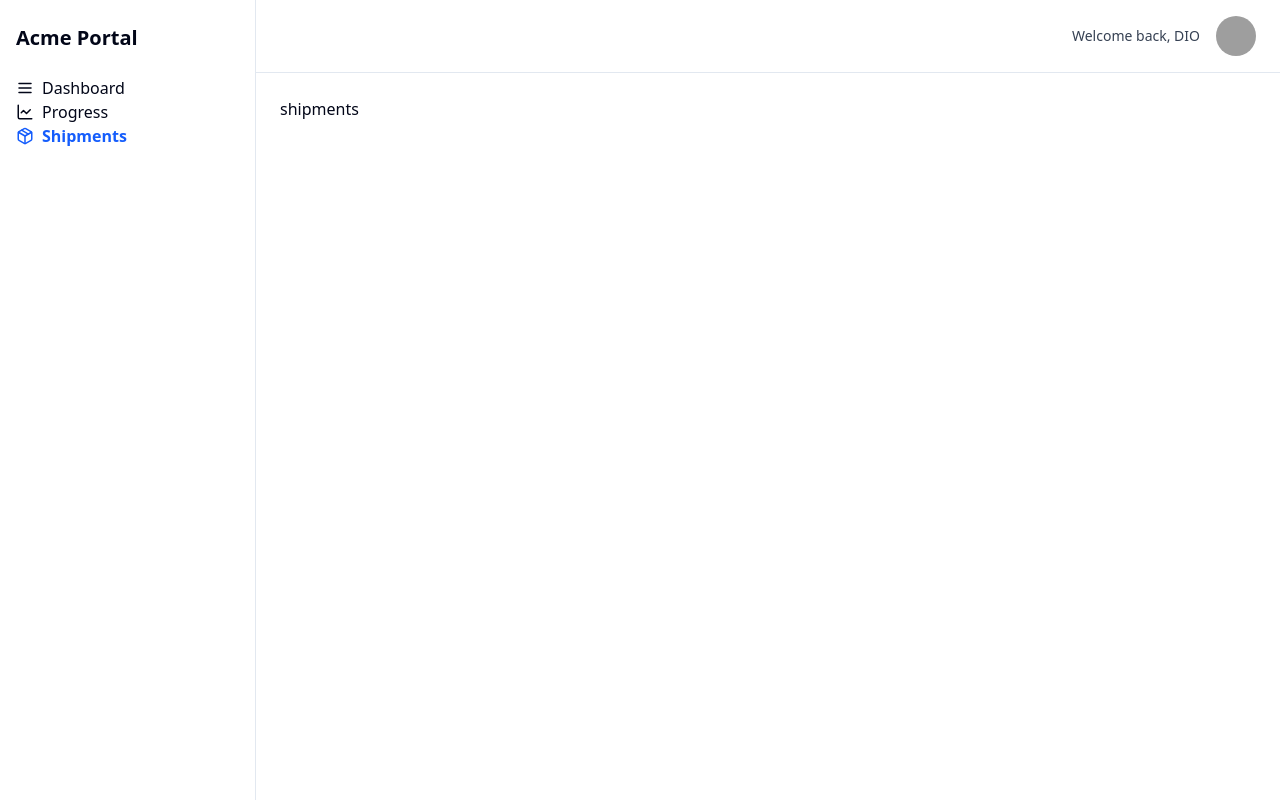
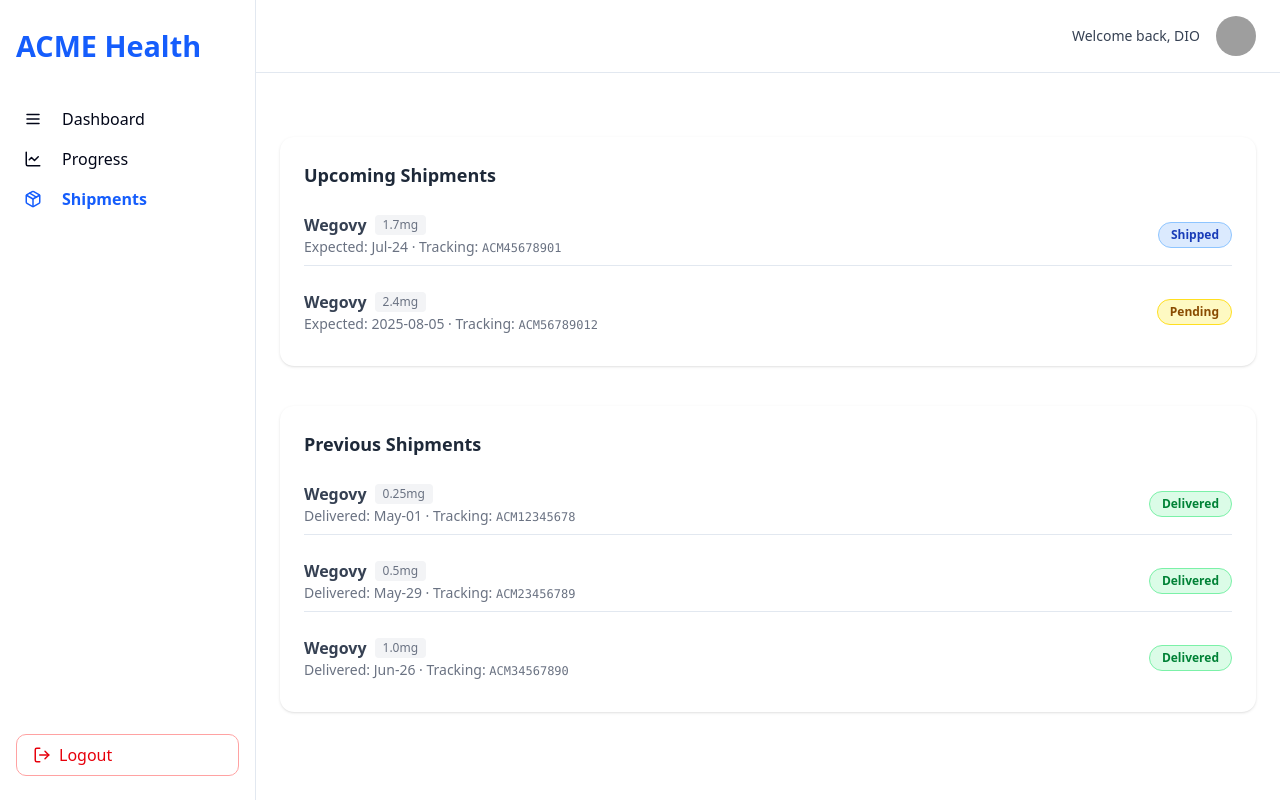
Before and after one commit to Sardar-Sadiq/Assessment-from-Phoenix-labs, a React (Vite) app: page /shipments in a window 1280 px wide. Built offline with nearby package versions, Linux system fonts and the light colour scheme; grey boxes are pictures that could not be loaded.

Commit message:
all pages created and only minor touches are left

```diff
--- a/src/components/Layout.jsx
+++ b/src/components/Layout.jsx
@@ -1,58 +1,55 @@
-import { Outlet, NavLink } from "react-router-dom";
-import { Menu, Package, LineChart } from "lucide-react";
+import { Outlet, NavLink, useNavigate } from "react-router-dom";
+import { Menu, Package, LineChart, LogOut } from "lucide-react";
 import { users } from "../data/users";
 
+export default function Layout() {
   const currentUserId = Number(localStorage.getItem("currentUserId")) || 1;
+  const user = users.find((u) => u.id === currentUserId);
+  const navigate = useNavigate();
 
-  const user = users.find((u) => u.id === currentUserId);
+  function handleLogout() {
+    localStorage.removeItem("currentUserId");
+    navigate("/", { replace: true });
+  }
 
-
-export default function Layout() {
   return (
     <div className="flex h-screen">
       {/* Sidebar */}
-      <aside className="w-64 bg-white border-r px-4 py-6 hidden md:block">
-        <div className="text-xl font-bold mb-6  ">Acme Portal</div>
-        <nav className="space-y-4">
-          <NavLink
-            to="/dashboard"
-            className={({ isActive }) =>
-              isActive ? "font-semibold text-blue-600" : ""
-            }
-          >
-            <div className="flex items-center gap-2">
+      <aside className="w-64 bg-white border-r px-4 py-6 hidden md:flex flex-col justify-between">
+        <div>
+          <div className="text-[1.8rem] font-bold text-blue-600 mb-8">ACME Health</div>
+          <nav className="space-y-8">
+            <NavLink to="/dashboard" className={({ isActive }) => isActive ? "font-semibold text-blue-600" : ""}>
+              <div className="flex items-center gap-5 rounded-lg p-2 hover:bg-blue-200 hover:text-blue-400">
                 <Menu size={18} /> Dashboard
               </div>
             </NavLink>
-          <NavLink
-            to="/progress"
-            className={({ isActive }) =>
-              isActive ? "font-semibold text-blue-600" : ""
-            }
-          >
-            <div className="flex items-center gap-2">
+            <NavLink to="/progress" className={({ isActive }) => isActive ? "font-semibold text-blue-600" : ""}>
+              <div className="flex items-center gap-5 rounded-lg p-2 hover:bg-blue-200 hover:text-blue-400">
                 <LineChart size={18} /> Progress
               </div>
             </NavLink>
-          <NavLink
-            to="/shipments"
-            className={({ isActive }) =>
-              isActive ? "font-semibold text-blue-600" : ""
-            }
-          >
-            <div className="flex items-center gap-2">
+            <NavLink to="/shipments" className={({ isActive }) => isActive ? "font-semibold text-blue-600" : ""}>
+              <div className="flex items-center gap-5 rounded-lg p-2 hover:bg-blue-200 hover:text-blue-400">
                 <Package size={18} /> Shipments
               </div>
             </NavLink>
           </nav>
+        </div>
+        {/* Logout button */}
+        <button
+          onClick={handleLogout}
+          className="flex items-center gap-2 border border-red-300 text-red-600 rounded-lg px-4 py-2 hover:bg-red-50 transition-colors mt-8"
+        >
+          <LogOut size={18} /> Logout
+        </button>
       </aside>
       <div className="flex-1 flex flex-col overflow-auto">
         {/* Top Navbar */}
         <header className="flex items-center justify-end px-6 py-4 border-b bg-white">
           <div className="flex items-center gap-4">
             <span className="font-medium text-gray-700 text-sm truncate w-full">
-              Welcome back,{" "}
-               { user?.fullName || "User"}
+              Welcome back, {user?.fullName || "User"}
             </span>
             <img
               src={user.avatar}
--- a/src/pages/Login.jsx
+++ b/src/pages/Login.jsx
@@ -38,8 +38,11 @@
   return (
     <div className="min-h-screen flex items-center justify-center bg-gray-100 p-4">
       <Toaster richColors />
-      <Card className="w-full max-w-md p-6 rounded-2xl shadow-md">
-        <h2 className="text-2xl font-semibold mb-6 text-center">Login</h2>
+      <Card className="w-full max-w-md h-[400px] p-6 rounded-2xl shadow-md">
+        <div className=" mb-6 text-center space-y-2">
+          <h2 className="text-3xl font-bold">Acme Patient Portal</h2>
+        <h3 className="text-gray-500">Enter your credentials to access your dashboard</h3>
+        </div>
         <form onSubmit={handleSubmit} className="space-y-4">
           <Input
             name="username"
--- a/src/pages/Shipments.jsx
+++ b/src/pages/Shipments.jsx
@@ -1,11 +1,133 @@
-import React from 'react'
+import React from "react";
+import { patientData } from "../data/patientData";
+import { users } from "../data/users";
 
-const Shipments = () => {
-  return (
-    <div>
-      <h1>shipments</h1>
-    </div>
-  )
+// Status badge colors/styles
+const statusStyle = {
+  pending: "bg-yellow-100 text-yellow-800 border-yellow-300",
+  shipped: "bg-blue-100 text-blue-800 border-blue-300",
+  delivered: "bg-green-100 text-green-700 border-green-300",
+};
+
+// Helper: Capitalize status
+function capitalize(word) {
+  return word.charAt(0).toUpperCase() + word.slice(1);
 }
 
-export default Shipments
+// Main component
+export default function Shipments({ Id }) {
+  const patient = patientData.find((p) => p.Id === Id);
+
+  if (!patient) {
+    return (
+      <div className="p-4 text-red-500 text-center">Patient not found.</div>
+    );
+  }
+
+  // Data
+  const upcoming = patient.shipments.filter(
+    (s) => s.status === "pending" || s.status === "shipped"
+  );
+  const previous = patient.shipments.filter((s) => s.status === "delivered");
+
+  return (
+    <div className=" mt-10 space-y-10 w-full">
+      {/* --- UPCOMING --- */}
+      <section className="bg-white shadow rounded-xl p-6">
+        <h2 className="text-lg font-semibold mb-4 text-gray-800">
+          Upcoming Shipments
+        </h2>
+        {upcoming.length === 0 ? (
+          <p className="text-gray-400 text-sm">No upcoming shipments.</p>
+        ) : (
+          <ul className="space-y-4">
+            {upcoming.map((s, idx) => (
+              <li
+                key={s.id}
+                className="flex flex-col gap-2 border-b py-2 last:border-b-0 md:flex-row md:items-center md:justify-between"
+              >
+                <div>
+                  <div className="flex items-center gap-2">
+                    <span className="font-bold text-gray-700">
+                      {s.medication}
+                    </span>
+                    <span className="rounded text-xs bg-gray-100 px-2 py-0.5 font-medium text-gray-500">
+                      {s.dosage}
+                    </span>
+                  </div>
+                  <div className="text-gray-500 text-sm">
+                    Expected: <span className="font-medium">{s.date}</span>{" "}
+                    &middot; Tracking:{" "}
+                    <span className="font-mono text-xs">
+                      {s.trackingNumber}
+                    </span>
+                  </div>
+                  {/* Bottom status lines for 1st and 2nd order only */}
+                  {idx === 0 && s.status === "pending" && (
+                    <div className="pt-1 text-[13px] text-amber-700 font-medium">
+                      Your shipment is being prepared.
+                    </div>
+                  )}
+                  {idx === 1 && s.status === "shipped" && (
+                    <div className="pt-1 text-[13px] text-blue-600 font-medium">
+                      Your shipment is on the way!
+                    </div>
+                  )}
+                </div>
+                <span
+                  className={`self-start md:self-center px-3 py-1 border rounded-full text-xs font-semibold ${statusStyle[s.status] || "bg-gray-100 text-gray-700 border-gray-300"}`}
+                >
+                  {capitalize(s.status)}
+                </span>
+              </li>
+            ))}
+          </ul>
+        )}
+      </section>
+
+      {/* --- PREVIOUS --- */}
+      <section className="bg-white shadow rounded-xl p-6">
+        <h2 className="text-lg font-semibold mb-4 text-gray-800">
+          Previous Shipments
+        </h2>
+        {previous.length === 0 ? (
+          <p className="text-gray-400 text-sm">No previous shipments.</p>
+        ) : (
+          <ul className="space-y-4">
+            {previous.map((s) => (
+              <li
+                key={s.id}
+                className="flex flex-col gap-2 border-b last:border-b-0 py-2 md:flex-row md:items-center md:justify-between"
+              >
+                <div>
+                  <div className="flex items-center gap-2">
+                    <span className="font-bold text-gray-700">
+                      {s.medication}
+                    </span>
+                    <span className="rounded text-xs bg-gray-100 px-2 py-0.5 font-medium text-gray-500">
+                      {s.dosage}
+                    </span>
+                  </div>
+                  <div className="text-gray-500 text-sm">
+                    Delivered: <span className="font-medium">{s.date}</span>{" "}
+                    &middot; Tracking:{" "}
+                    <span className="font-mono text-xs">
+                      {s.trackingNumber}
+                    </span>
+                  </div>
+                </div>
+                <span
+                  className={`self-start md:self-center px-3 py-1 border rounded-full text-xs font-semibold ${statusStyle[s.status] || "bg-gray-100 text-gray-700 border-gray-300"}`}
+                >
+                  {capitalize(s.status)}
+                </span>
+              </li>
+            ))}
+          </ul>
+        )}
+      </section>
+    </div>
+  );
+}
+
+// Usage: <Shipments userId={1} />
```
Lines whose indentation alone changed are shown as unchanged.
